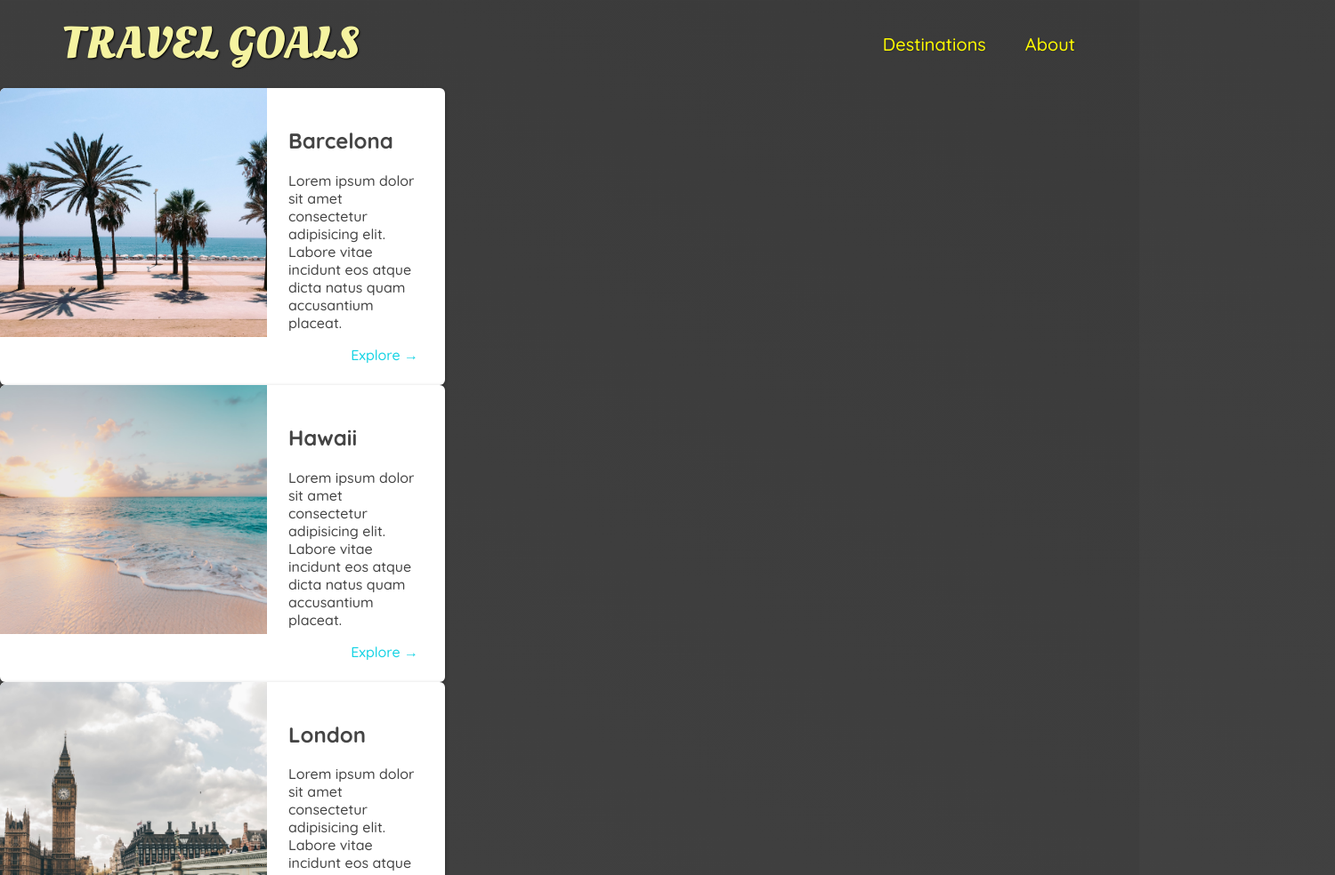
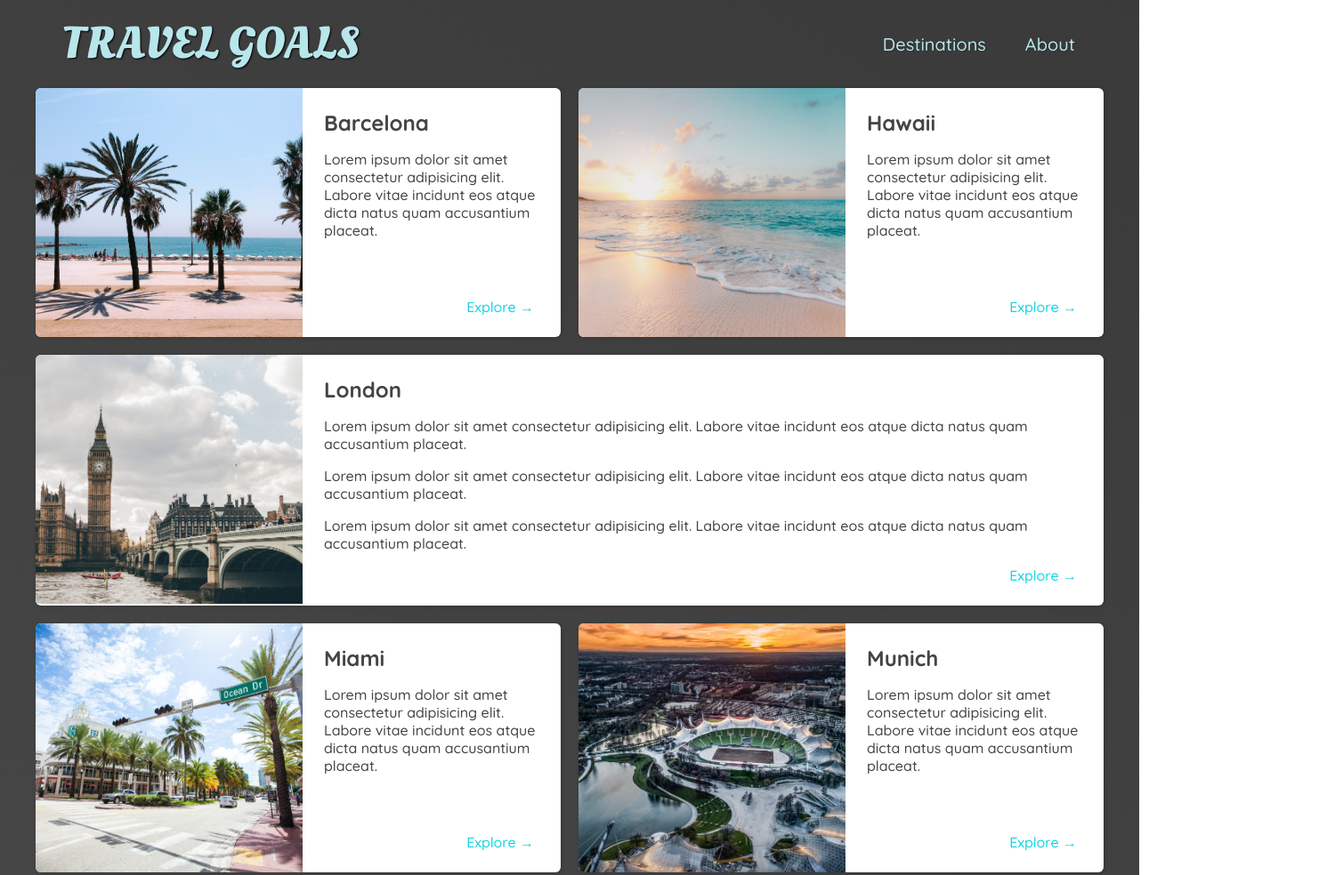
Before and after one commit to jarjishSiddibapa/travel-page, a plain HTML site: page places.html in a window 1280 px wide. Shown: the top 984 px of the page at 89% size, 1500 px wide, since content can reach past the window. Drawn offline with Linux system fonts and the light colour scheme.

Commit message:
Completed working on this website, and also completed day 20 from 100 days of webdev by academind.

```diff
--- a/places.css
+++ b/places.css
@@ -1,6 +1,10 @@
 body {
   background: linear-gradient(30deg, rgb(77, 77, 77), rgb(58, 58, 58));
   color: rgb(68, 68, 68);
+}
+
+#page-logo a {
+  color: rgb(183, 230, 235);
 }
 
 header {
@@ -8,8 +12,20 @@ header {
 }
 
 main ul {
-  width: 1500px;
-  margin: 0 auto;
+  width: 1200px;
+  margin: 0 auto 48px auto;
+  display: grid;
+  grid-template-columns: 1fr 1fr;
+  gap: 20px 20px;
+}
+
+header a {
+  color: rgb(183, 230, 235);
+}
+
+header nav a:hover {
+  background-color: rgb(183, 230, 235);
+  color: rgb(59, 59, 59);
 }
 
 main li {
@@ -18,7 +34,10 @@ main li {
   box-shadow: 1px 1px 4px rgba(0, 0, 0, 0.2);
   border-radius: 6px;
   overflow: hidden;
-  width: 500px;
+}
+
+main li:nth-of-type(3) {
+  grid-column: 1 / 3;
 }
 
 main li img {
@@ -32,6 +51,10 @@ main li img {
   display: flex;
   flex-direction: column;
   justify-content: space-between;
+}
+
+.item-content h2 {
+  margin: 0;
 }
 
 .actions {
--- a/places.html
+++ b/places.html
@@ -61,6 +61,10 @@
           <div class="item-content">
             <div>
               <h2>London</h2>
+              <p>
+                Lorem ipsum dolor sit amet consectetur adipisicing elit. Labore
+                vitae incidunt eos atque dicta natus quam accusantium placeat.
+              </p>
               <p>
                 Lorem ipsum dolor sit amet consectetur adipisicing elit. Labore
                 vitae incidunt eos atque dicta natus quam accusantium placeat.
--- a/shared.css
+++ b/shared.css
@@ -48,7 +48,7 @@ header a {
   border-radius: 6px;
 }
 
-header a:hover {
+header nav a:hover {
   color: rgb(77, 77, 77);
   background-color: rgb(255, 251, 0);
 }
```
